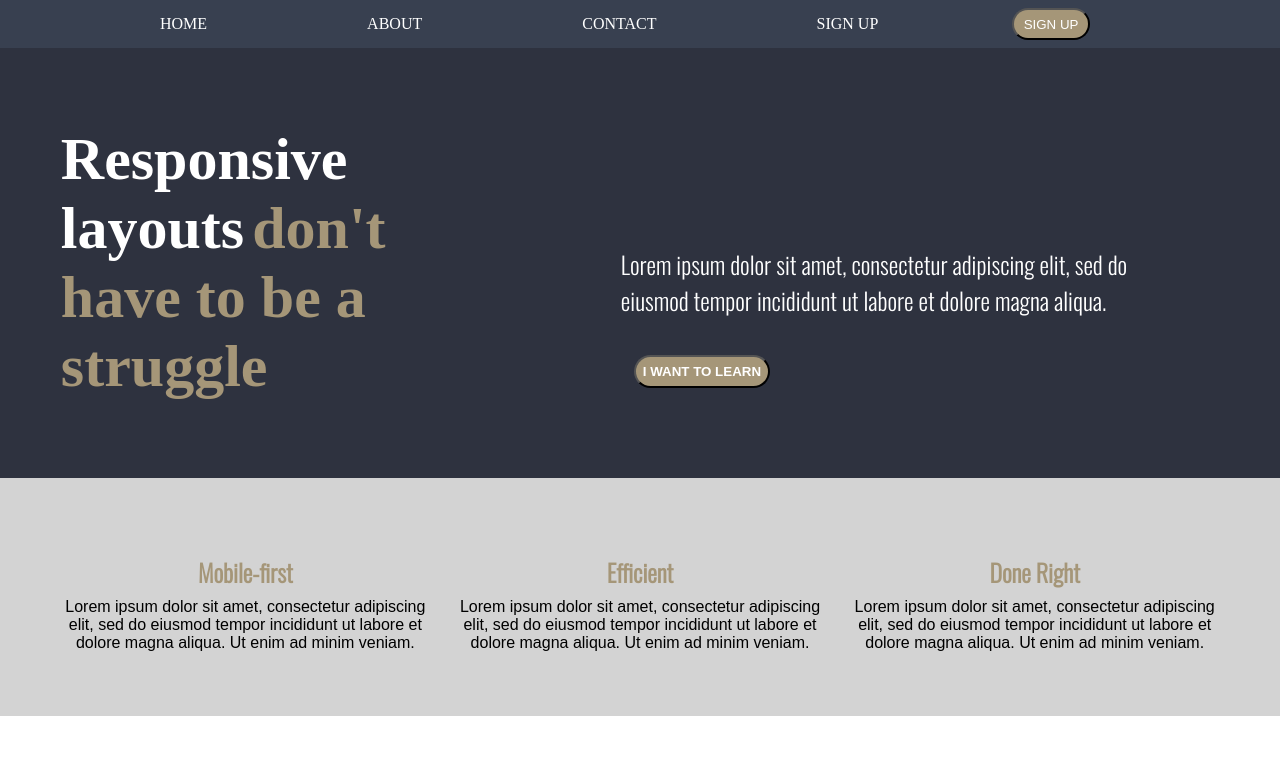
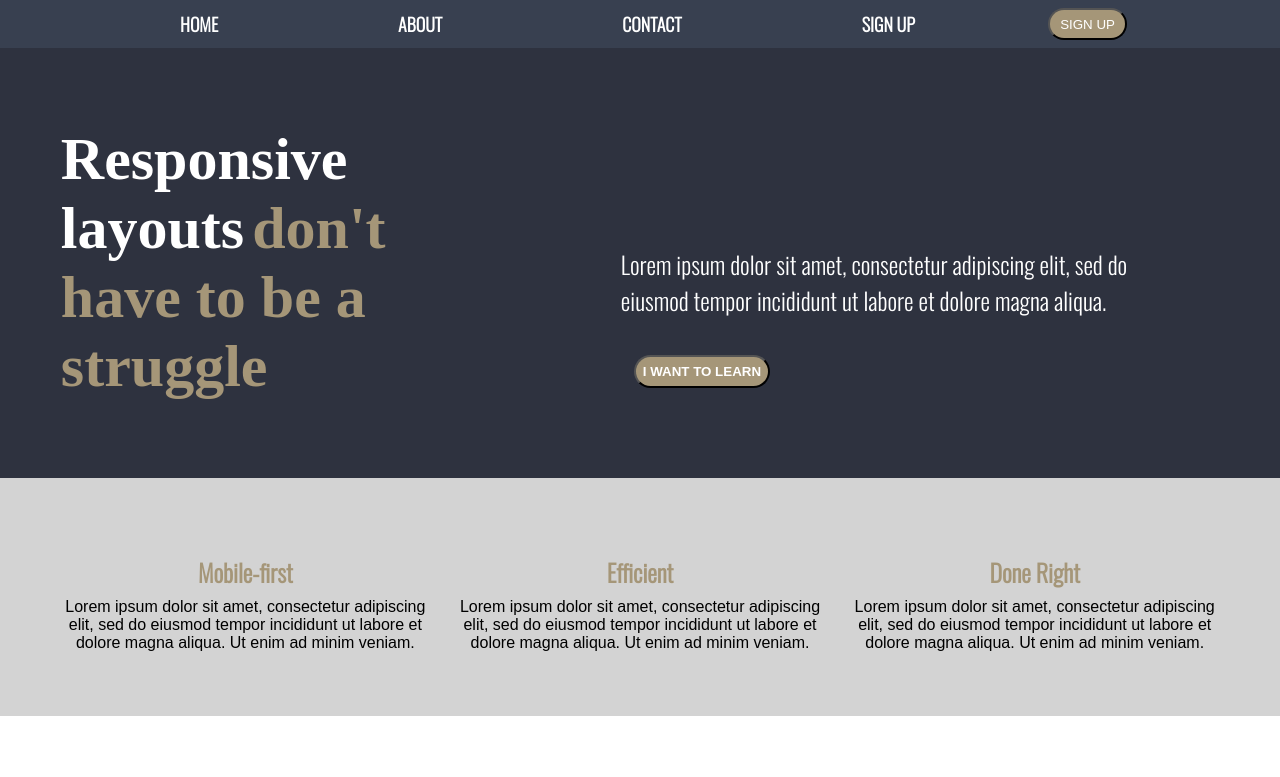
Before and after one commit to Alice-Githui/Responsive-CSS, a plain HTML site: page index.html in a window 1280 px wide. Shown: the top 777 px of the page. Drawn offline with nearby package versions, Linux system fonts and the light colour scheme.

Commit message:
add remote branch

```diff
--- a/CSS/style.css
+++ b/CSS/style.css
@@ -13,7 +13,8 @@ img{
 
 nav{
     background: #384050;
-    color: #FFFFFF
+    color: #FFFFFF;
+    font-family: 'Oswald', 'sans-serif';
 }
 
 .navbar ul{
@@ -164,6 +165,8 @@ footer h5{
 
     .navbar ul li{
         margin-left: 10em;
+        font-size: 18px;
+        font-weight: bold;
     }
 
     .nav-button{
```
